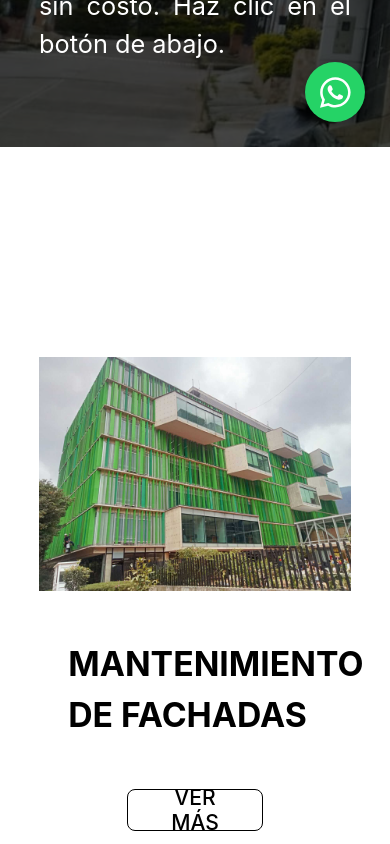
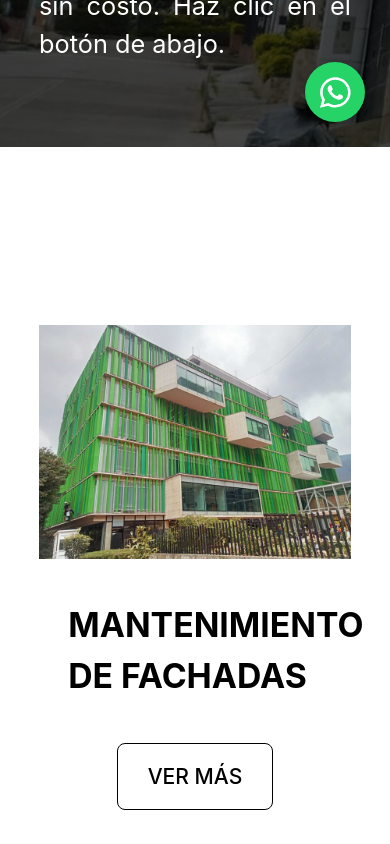
Before and after one commit to milenaAristiza/react-proyexi3, a React (Vite) app: page / in a window 390 px wide. Shown: the part 697-1541 px from the top of the page. Built offline with nearby package versions, Linux system fonts and the light colour scheme.

Commit message:
change in responsive

```diff
--- a/src/pages/Index/Index.css
+++ b/src/pages/Index/Index.css
@@ -319,7 +319,8 @@ h1 {
     }
 
     .button_ver_mas {
-        width: 35vw;
+        width: 40vw;
+        height: 8vh;
         font-size: 2.5vh;
     }
 
```
